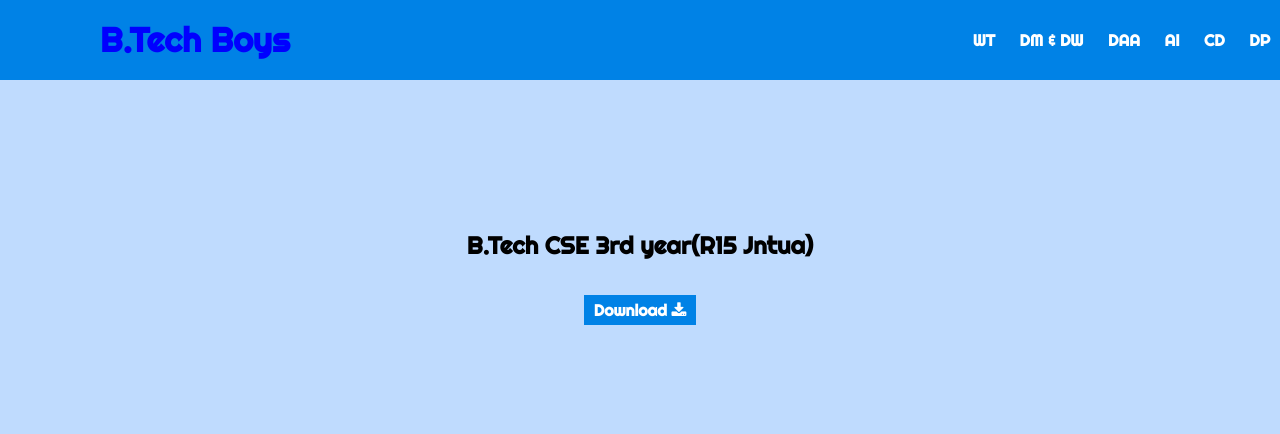
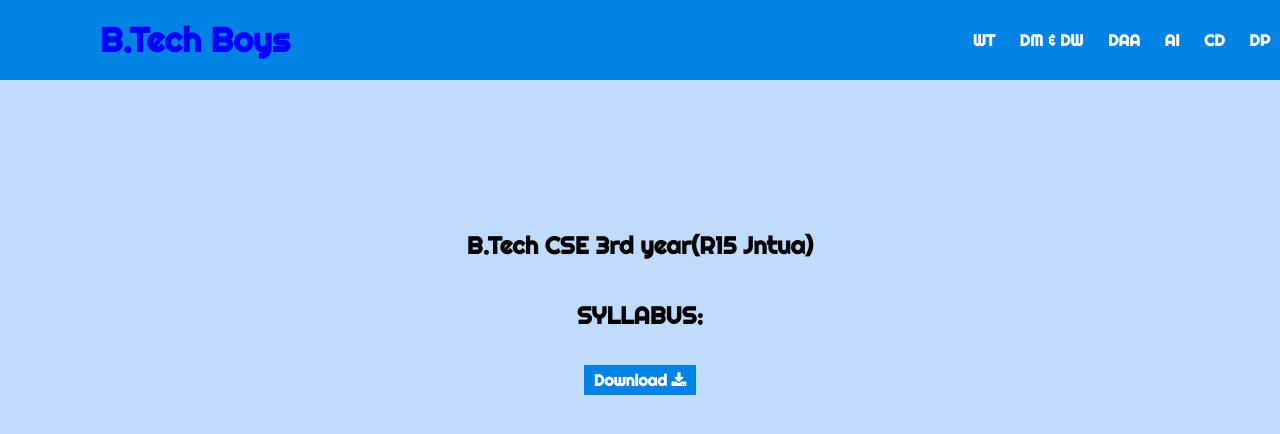
Before and after one commit to AVENGERS-JAMB/responsive2.0, a plain HTML site: page index.html in a window 1280 px wide. Drawn offline with Linux system fonts and the light colour scheme.

Commit message:
Update index.html

```diff
--- a/index.html
+++ b/index.html
@@ -30,6 +30,7 @@
 <section>
   <div class="container">
 <h1>B.Tech CSE 3rd year(R15 Jntua)</h1><br><br>
+    <h1>SYLLABUS:</h1><br><br>
 <a href="https://drive.google.com/file/d/1NoXPCo8aU4REEwn2dtY8rf6gjyN2w21m/view?usp=sharing" id="d1">Download <i class="fa fa-download" aria-hidden="true" for="d1"></i></a>
   </div>
 </section>
```
